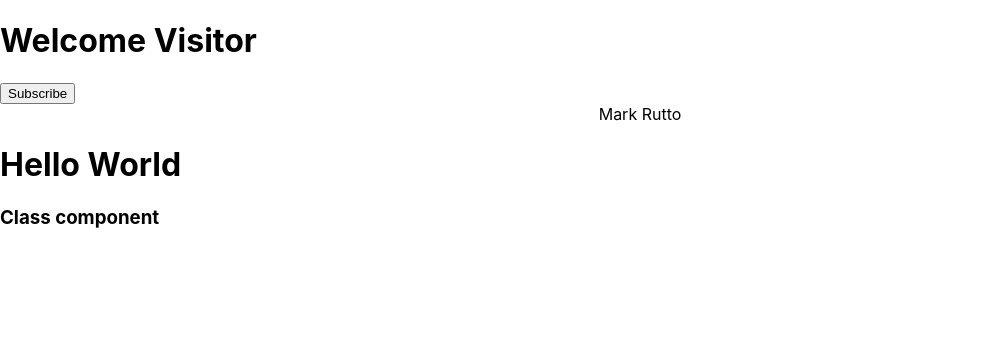
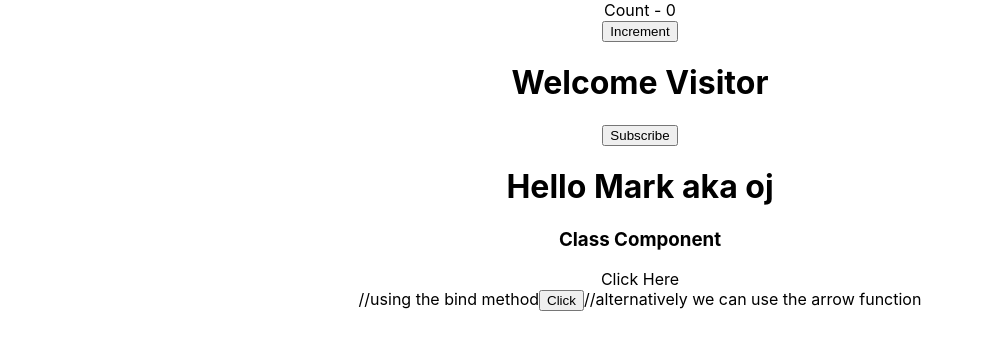
Before and after one commit to markiplagat/Learn-React, a React (Create React App) app: page / in a window 1280 px wide. Shown: the top 350 px of the page, without its empty margins (0-984 px from the left). Built offline with nearby package versions, Linux system fonts and the light colour scheme.

Commit message:
React counter,onClick and components

```diff
--- a/src/App.js
+++ b/src/App.js
@@ -1,9 +1,18 @@
 import './App.css';
+import EventBind from './components/EventBind'
+import Counter from './components/Counter'
+import Message from './components/Message'
+import Welcome from './components/Welcome'
+import Greet from './components/Greet'
 
 function App() {
   return (
     <div className="App">
-     Mark Rutto
+    <Counter />
+    <Message />
+    <Greet name="Mark" heroName="oj" />
+    <Welcome />
+    <EventBind />
     </div>
   );
 }
--- /dev/null
+++ b/src/components/Counter.js
@@ -0,0 +1,40 @@
+import React, { Component } from 'react'
+
+export default class Counter extends Component {
+    constructor(props) {
+        super(props)
+
+        this.state = {
+             count: 0
+        }
+    }
+
+    increment() {
+    //     this.setState({
+    //         count: this.state.count + 1
+    //     },
+    //     () => {console.log('Callback value', this.state.count)}
+    //     )
+
+    this.setState((prevState, props) => ({
+        count: prevState.count + 1
+    }))
+        console.log(this.state.count)
+    }
+
+    incrementFive() {
+        this.increment()
+        this.increment()
+        this.increment()
+        this.increment()
+        this.increment()
+    }
+    render() {
+        return (
+            <div>
+                <div>Count - {this.state.count}</div>
+                <button onClick = { () => this.incrementFive()}>Increment</button>
+            </div>
+        )
+    }
+}
--- /dev/null
+++ b/src/components/EventBind.js
@@ -0,0 +1,30 @@
+import React, { Component } from 'react'
+
+class EventBind extends Component {
+    constructor(props) {
+        super(props)
+
+        this.state = {
+             message: "Click Here"
+        }
+    }
+
+    clickHandler() {
+        this.setState ({
+            message: 'You are a Good Person. Cheers!!'
+        })
+    }
+
+    render() {
+        return (
+            <div>
+                <div>{this.state.message}</div>
+                //using the bind method
+                <button onClick = {this.clickHandler.bind(this)}>Click</button>
+                //alternatively we can use the arrow function
+            </div>
+        )
+    }
+}
+
+export default EventBind
--- a/src/components/Greet.js
+++ b/src/components/Greet.js
@@ -1,4 +1,16 @@
-import React from 'react'
+import React, { Component } from 'react'
 
-const Greet = () => <h1>Hello World</h1>
-export default Greet;
+class Greet extends Component{
+    render(){
+        const {name, heroName} = this.props
+        return (
+            <div>
+            <h1>
+                Hello {this.props.name} aka {this.props.heroName}
+            </h1>
+            </div>
+        )
+    }
+    }
+
+export default Greet
--- a/src/components/Message.js
+++ b/src/components/Message.js
@@ -15,12 +15,12 @@ class Message extends Component {
     }
     render(){
         return (
-            <div>
-                <h1>
+        <div>
+            <h1>
                 {this.state.message}
             </h1>
             <button onClick={() => this.changeMessage()}>Subscribe</button>
-            </div>
+        </div>
         )
 
     }
--- a/src/components/Welcome.js
+++ b/src/components/Welcome.js
@@ -2,7 +2,7 @@ import React, { Component} from 'react';
 
 class Welcome extends Component {
     render() {
-        return <h3>Class component</h3>
+        return <h3>Class Component</h3>
     }
 }
 export default Welcome
--- a/src/index.js
+++ b/src/index.js
@@ -3,17 +3,11 @@ import ReactDOM from 'react-dom';
 import './index.css';
 import App from './App';
 import reportWebVitals from './reportWebVitals';
-import Greet from './components/Greet';
-import Welcome from './components/Welcome'
-import Message from './components/Message'
 
 
 ReactDOM.render(
   <React.StrictMode>
-    <Message />
     <App />
-    <Greet />
-    <Welcome />
   </React.StrictMode>,
   document.getElementById('root')
 );
```
